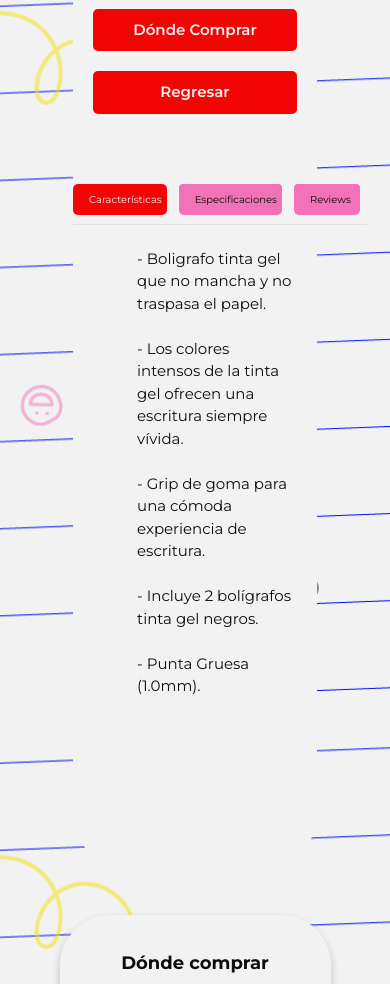
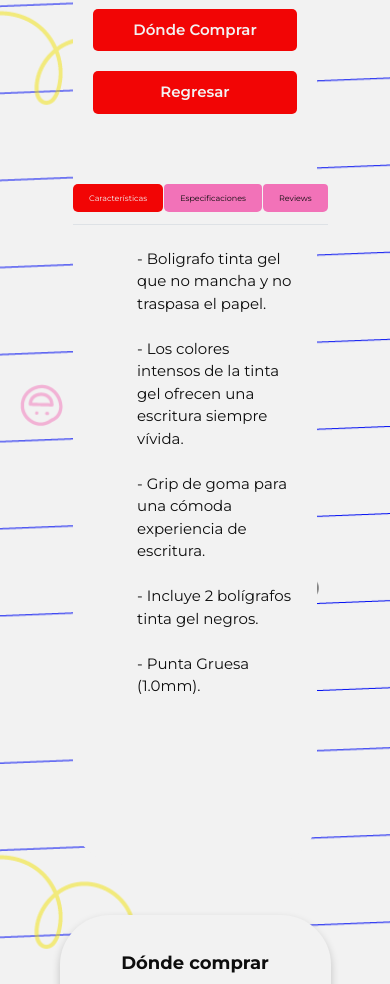
Before and after one commit to m4g4li/PRUEBA, a plain HTML site: page index.html in a window 390 px wide. Shown: the part 997-1981 px from the top of the page. Drawn offline with nearby package versions, Linux system fonts and the light colour scheme.

Commit message:
Update edit.css

```diff
--- a/edit.css
+++ b/edit.css
@@ -1056,9 +1056,9 @@ footer .autor a{
         color: #0D0D0D;
         border: none;
         font-family:"Montserrat", sans-serif;
-        font-size: 10px;
+        font-size: 8px;
         background-color: #F272B8;
-        width: 90%;
+        max-width: 100%;
         margin-top: -40px;
     }
 
```
